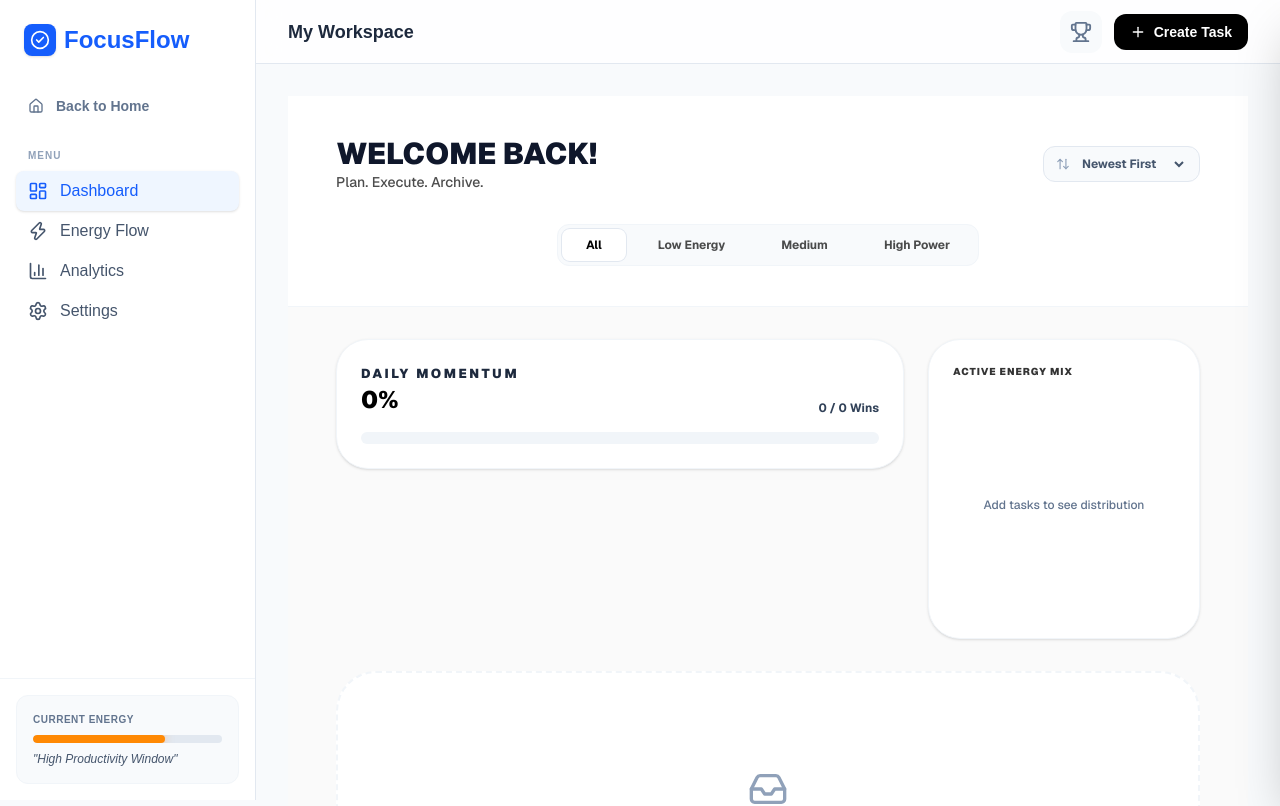
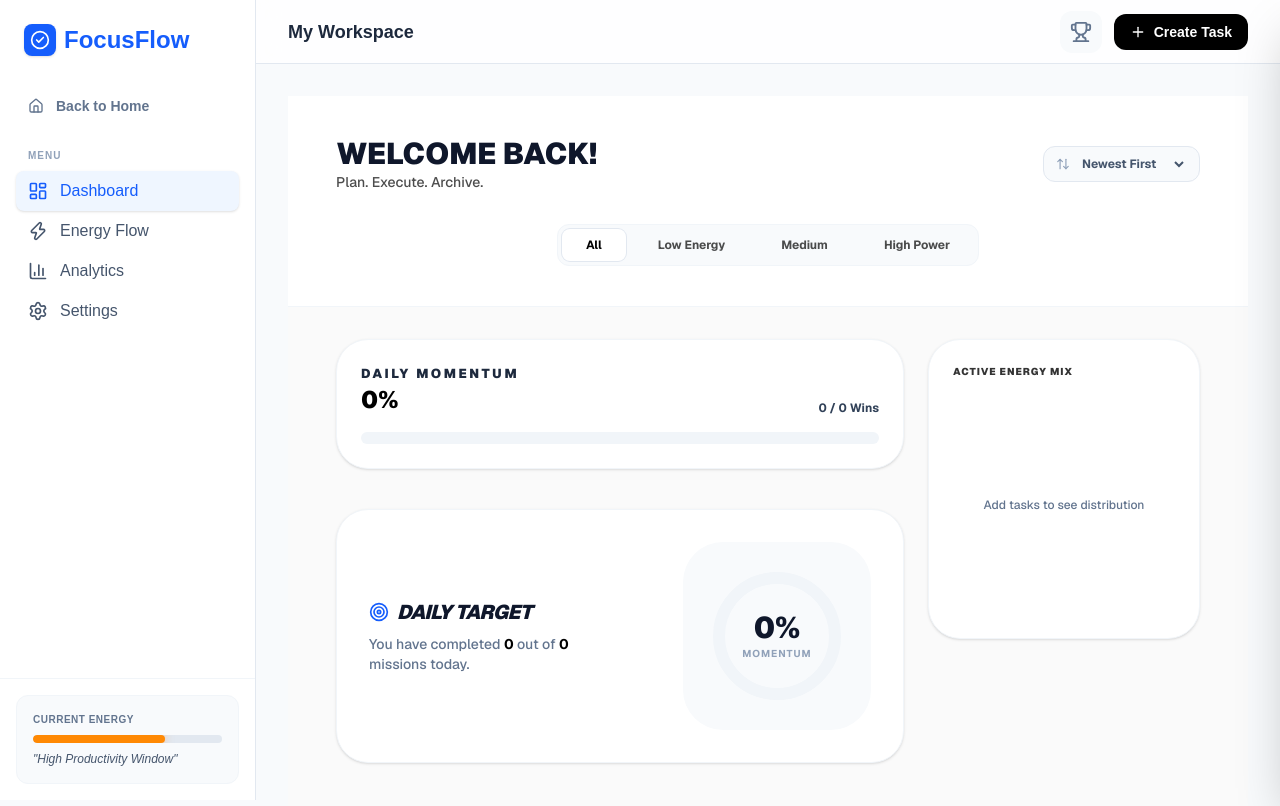
Before and after one commit to drspine1/focus_flow, a Next.js app: page /dashboard in a window 1280 px wide. Shown: the top 806 px of the page. Built offline with nearby package versions, Linux system fonts and the light colour scheme.

Commit message:
feat: implement Day 9 Circular Progress centerpiece
Engineered custom SVG 'Boss Bar' with stroke-dashoffset math. Optimized dashboard layout for higher information density and prepped architecture for Day 10 Analytics migration.

```diff
--- a/app/dashboard/page.tsx
+++ b/app/dashboard/page.tsx
@@ -1,12 +1,13 @@
 "use client";
 
 import { useState } from "react";
-import { Inbox, ArrowUpDown } from "lucide-react";
+import { Inbox, ArrowUpDown, Target } from "lucide-react"; // Added Target icon
 
 // Import our components
 import MomentumBar from "@/components/MomentumBar";
 import { TaskCard } from "@/components/TaskCard";
-import EnergyChart from "@/components/EnergyChart"; // Day 8 Component
+import EnergyChart from "@/components/EnergyChart";
+import CircularProgress from "@/components/CircularProgress"; // Day 9 Component
 import { useTasks } from "./layout";
 
 const levels = [
@@ -91,11 +92,30 @@ export default function Dashboard() {
       </header>
 
       <main className="max-w-7xl mx-auto px-3 py-6 md:px-12 md:py-8">
-        {/* DAY 8 VISUAL LAYOUT: Momentum Bar + Energy Chart */}
-        <div className="grid grid-cols-1 lg:grid-cols-3 gap-6 mb-8 items-start">
-          <div className="lg:col-span-2">
+
+        {/* NEW DAY 9 VISUAL GRID */}
+        <div className="grid grid-cols-1 lg:grid-cols-3 gap-6 mb-12 items-stretch">
+
+          <div className="lg:col-span-2 space-y-6">
             <MomentumBar progress={progress} completedCount={completedTasks.length} totalCount={tasks.length} />
+
+            {/* The "Boss Bar" Circular Section */}
+            <div className="bg-white p-8 rounded-[32px] border border-slate-100 flex flex-col md:flex-row items-center justify-between shadow-sm gap-8">
+              <div className="text-center md:text-left">
+                <div className="flex items-center justify-center md:justify-start gap-2 mb-2">
+                   <Target className="text-blue-600" size={20} />
+                   <h3 className="text-xl font-black uppercase italic tracking-tight">Daily Target</h3>
+                </div>
+                <p className="text-slate-500 text-sm font-medium max-w-[200px]">
+                  You have completed <span className="text-black font-bold">{completedTasks.length}</span> out of <span className="text-black font-bold">{tasks.length}</span> missions today.
+                </p>
+              </div>
+              <div className="bg-slate-50 p-6 rounded-[40px]">
+                <CircularProgress progress={progress} size={140} />
+              </div>
+            </div>
           </div>
+
           <div className="lg:col-span-1">
             <EnergyChart tasks={tasks} />
           </div>
--- /dev/null
+++ b/components/CircularProgress.tsx
@@ -0,0 +1,68 @@
+"use client";
+
+import { useEffect, useState } from "react";
+
+interface CircularProgressProps {
+  progress: number; // 0 to 100
+  size?: number;
+  strokeWidth?: number;
+}
+
+export default function CircularProgress({
+  progress = 0,
+  size = 180,
+  strokeWidth = 12
+}: CircularProgressProps) {
+  const [mounted, setMounted] = useState(false);
+
+  // Logic for the SVG circle math
+  const center = size / 2;
+  const radius = center - strokeWidth;
+  const circumference = 2 * Math.PI * radius;
+  const offset = circumference - (progress / 100) * circumference;
+
+  useEffect(() => {
+    setMounted(true);
+  }, []);
+
+  if (!mounted) return <div style={{ width: size, height: size }} />;
+
+  return (
+    <div className="relative flex items-center justify-center">
+      <svg width={size} height={size} className="transform -rotate-90">
+
+        <circle
+          cx={center}
+          cy={center}
+          r={radius}
+          stroke="currentColor"
+          strokeWidth={strokeWidth}
+          fill="transparent"
+          className="text-slate-100"
+        />
+
+        <circle
+          cx={center}
+          cy={center}
+          r={radius}
+          stroke="currentColor"
+          strokeWidth={strokeWidth}
+          strokeDasharray={circumference}
+          style={{
+            strokeDashoffset: offset,
+            transition: "stroke-dashoffset 0.8s ease-in-out"
+          }}
+          strokeLinecap="round"
+          fill="transparent"
+          className="text-blue-600 drop-shadow-[0_0_8px_rgba(37,99,235,0.4)]"
+        />
+      </svg>
+
+      {/* Center Text */}
+      <div className="absolute inset-0 flex flex-col items-center justify-center">
+        <span className="text-3xl font-black">{Math.round(progress)}%</span>
+        <span className="text-[10px] font-bold uppercase tracking-widest text-slate-400">Momentum</span>
+      </div>
+    </div>
+  );
+}
--- a/components/hero.tsx
+++ b/components/hero.tsx
@@ -54,7 +54,7 @@ export default function HeroSection() {
         className="z-10 max-w-5xl w-full flex justify-center lg:justify-between font-mono text-sm mb-12 lg:mb-0"
       >
         <p className="fixed left-0 top-0 flex w-full text-[#000000] justify-center border-b border-gray-300 bg-gradient-to-b from-zinc-400 pb-6 pt-8 backdrop-blur-2xl lg:static lg:w-auto lg:rounded-xl lg:border lg:bg-gray-400 lg:p-4 shadow-sm">
-          Day 8: #ENg30DayChallenge
+          Day 9: #ENg30DayChallenge
         </p>
       </motion.div>
 
```
